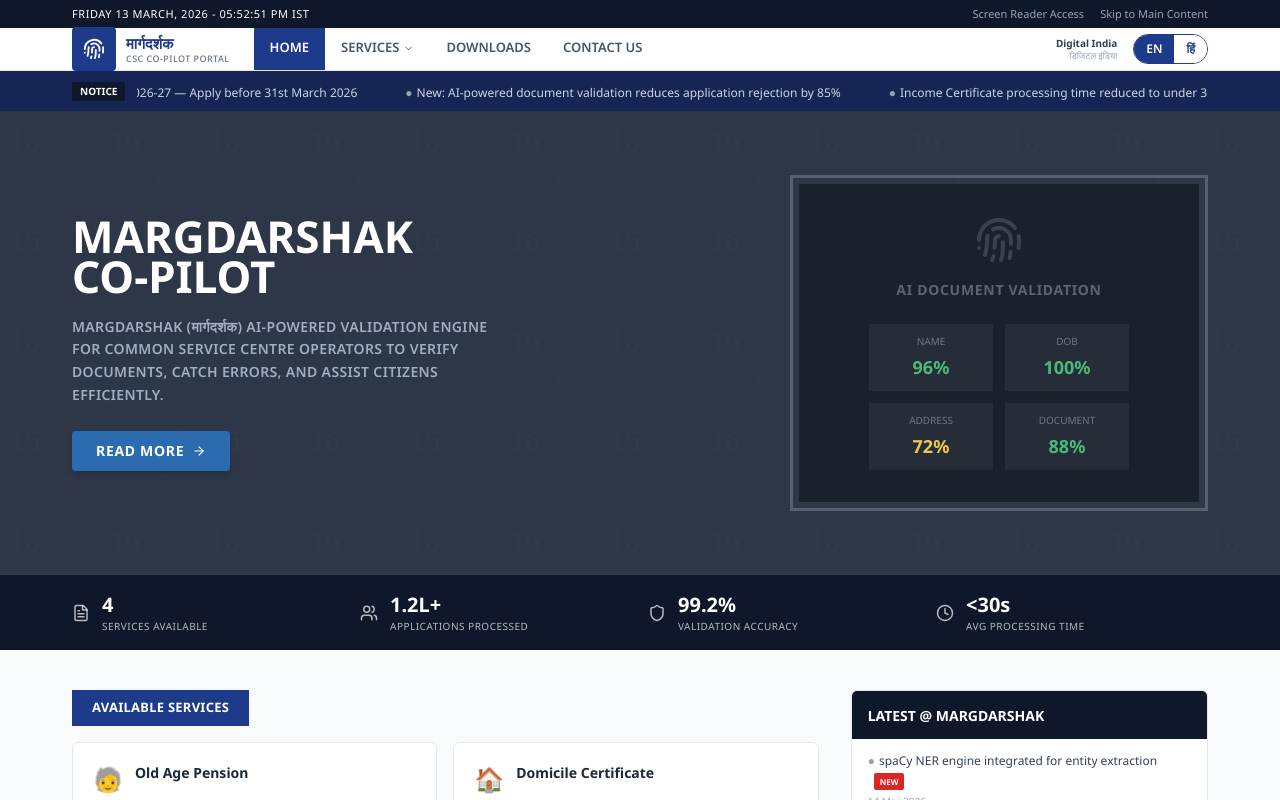
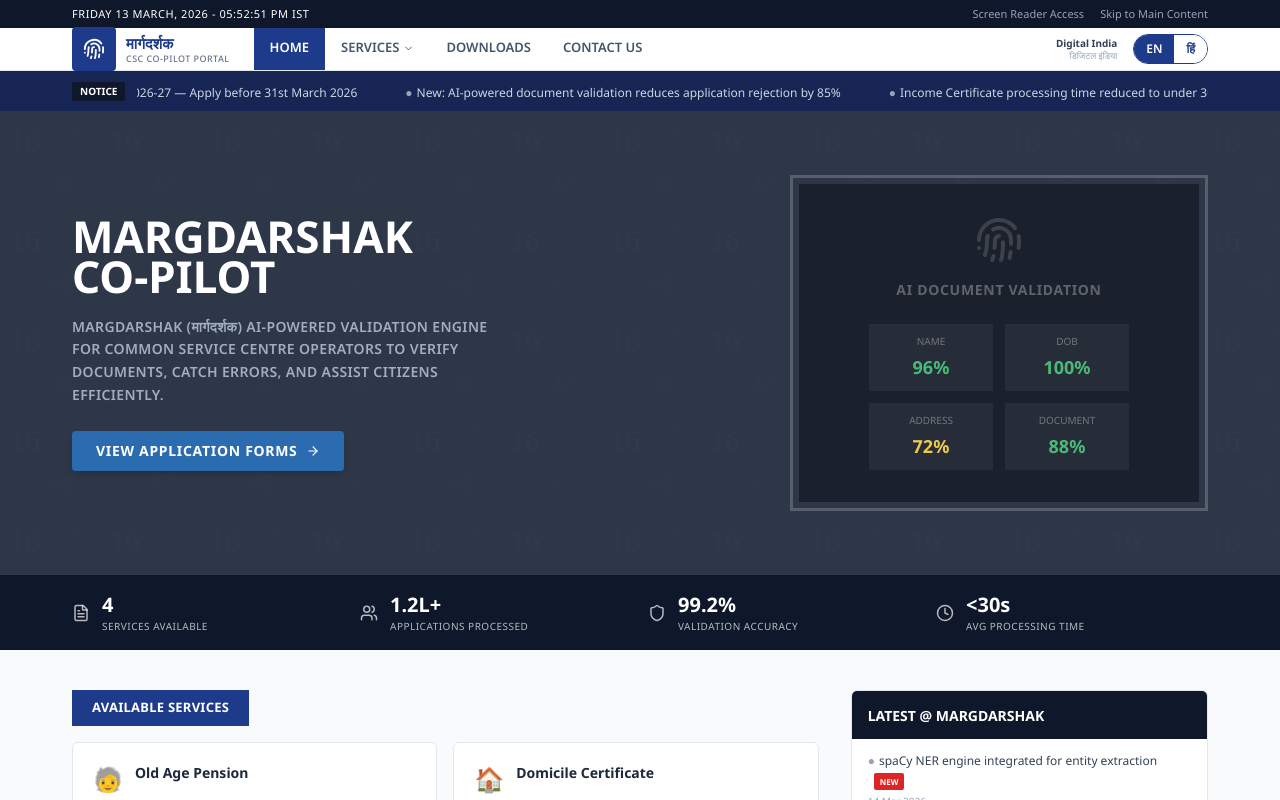
Before and after one commit to rohanstark-blip/MargdarshakCoPilot, a React (Vite) app in the folder frontend/: page / in a window 1280 px wide. Shown: the top 800 px of the page. Built offline with nearby package versions, Linux system fonts and the light colour scheme.

Commit message:
Some Frontend Changes

```diff
--- a/frontend/src/pages/Home.tsx
+++ b/frontend/src/pages/Home.tsx
@@ -76,7 +76,7 @@
               </p>
               <Link to="/old-age-pension"
                 className="inline-flex items-center gap-2 px-6 py-2.5 text-sm font-bold rounded shadow-md uppercase tracking-wider" style={{ background: "#2b6cb0", color: "#ffffff" }}>
-                {t("Read More", "और पढ़ें")} <ArrowRight size={14} />
+                {t("VIew Application Forms", "और पढ़ें")} <ArrowRight size={14} />
               </Link>
             </div>
 
```
Also changed, not shown: 1 other file (tests, documents, lock files or other folders).
